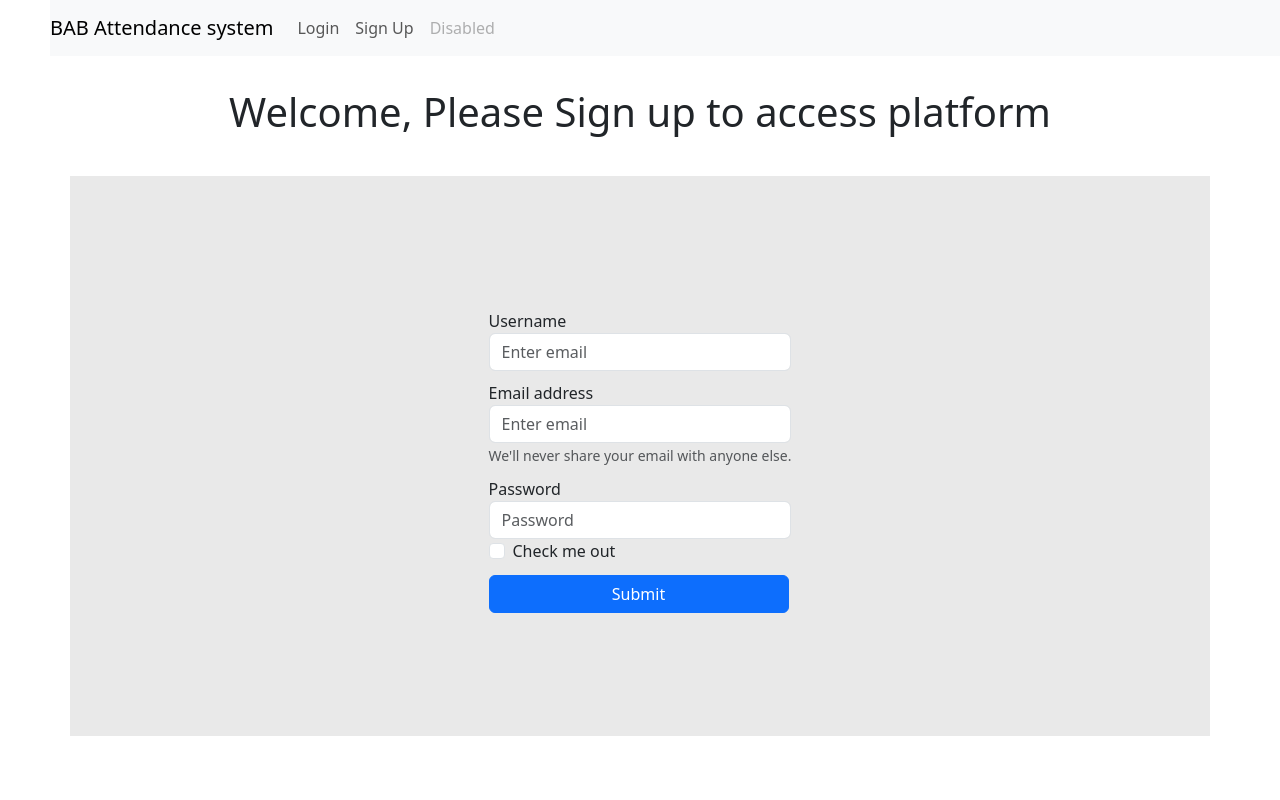
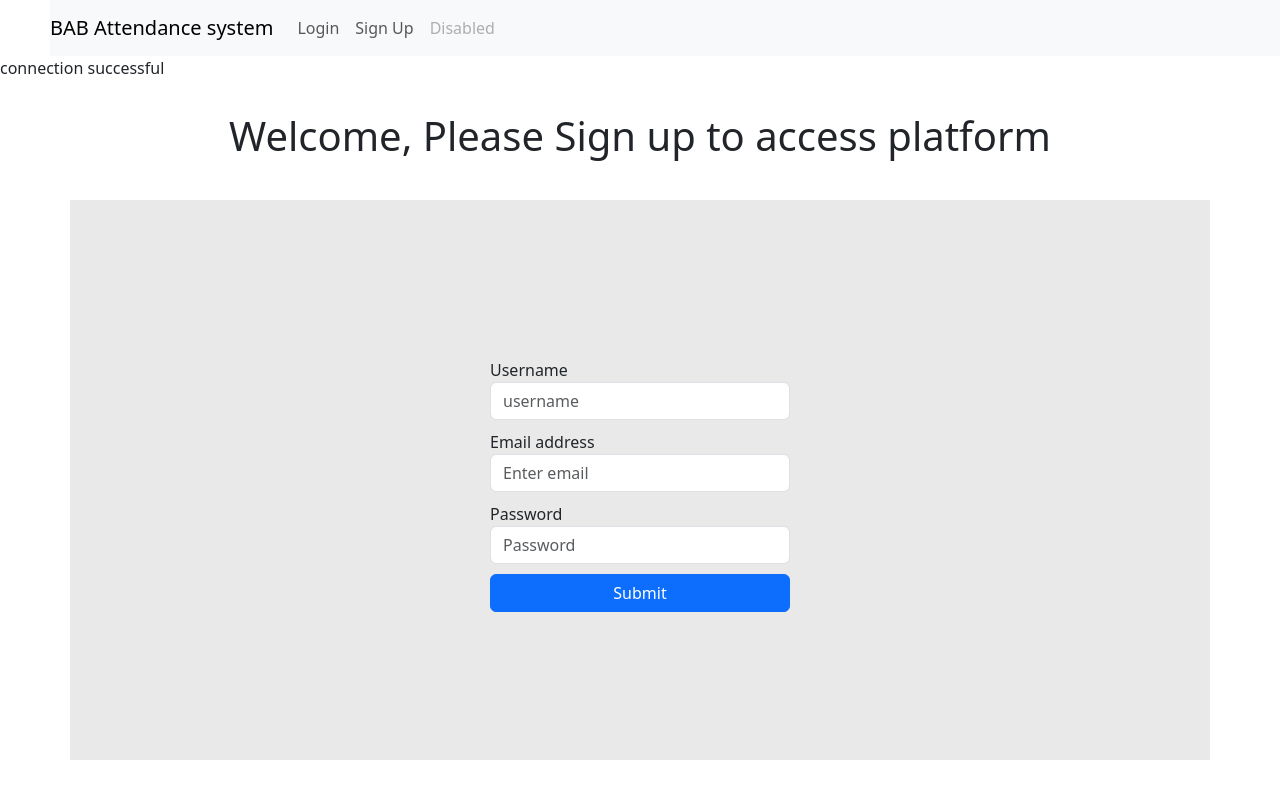
Before and after one commit to AhmedMakhlooqDev/php_BAB_test, a PHP site: page /register.php in a window 1280 px wide. Run offline with PHP 8.4, Linux system fonts and the light colour scheme.

Commit message:
database changes and bug fixing

```diff
--- a/CSS/header.css
+++ b/CSS/header.css
@@ -1,7 +1,3 @@
 .navbar {
     margin-left: 50px;
 }
-
-body{
-    background-color: aqua;
-}
--- a/css/register.css
+++ b/css/register.css
@@ -10,9 +10,7 @@
     background-color: rgb(233, 233, 233);
 
 }
-body{
-    margin: auto;
-}
+
 .form-group{
     margin-top: 10px;
 }
--- a/database.php
+++ b/database.php
@@ -3,9 +3,10 @@
 
 //database credentials
 $host = "localhost";
-$dbname = "bab_employee_attendance_system";
 $username = "root";
 $password = "";
+$dbname = "bab_employee_attendance_system";
+
 
 //MYSQLI initiation
 $mysqli = new mysqli(hostname: $host,
@@ -18,8 +19,8 @@ $mysqli = new mysqli(hostname: $host,
 if($mysqli->connect_errno){
     die("Connection Error: " . $mysqli->connect_error);
 }
-// elseif($mysqli){
-//     echo "connection successful";
-// }
+elseif($mysqli){
+    echo "connection successful";
+}
 
 return $mysqli;
--- a/interface/login.php
+++ b/interface/login.php
@@ -2,6 +2,9 @@
 include '../header.php';
 include '../database.php';
 
+if(isset($_POST['submit'])){
+
+}
 
 ?>
 
--- a/interface/register.php
+++ b/interface/register.php
@@ -1,8 +1,7 @@
 <?php
 
 include '../header.php';
-require "../database.php";
-
+include '../database.php';
 
 //if the submit button has been clicked
 if (isset($_POST['submit'])) {
@@ -11,32 +10,17 @@ if (isset($_POST['submit'])) {
     $email = $_POST['email'];
     $password = $_POST['password'];
 
-    $sqlQuery = "INSERT INTO users (username, password, email, user_type) VALUES ('$name','$password','$email','user')";
+    $sqlQuery = "insert into `users` (username, password, email, user_type) values ('$name','$password','$email','user')";
 
-    //prepare sql statement securly
-    $stmt = $mysqli->stmt_init();
+    $result=mysqli_query($mysqli,$sqlQuery);
 
-    if (!$stmt->prepare($sqlQuery)) {
-        die("SQL error: " . $mysqli->error);
+    if($result){
+        echo "Data inserted successfuly";
     }
-
-    if ($result) {
-        echo "data inserted successfully";
-    } else {
+    else{
         die(mysqli_error($mysqli));
     }
 
-    $stmt->bind_param("sss", $_POST["username"], $_POST["password"], $_POST["email"]);
-
-
-    if ($stmt->execute()) {
-        //redirect to page
-        header("Location: redirect.php");
-        exit;
-    } else {
-
-        die($mysqli->error . " " . $mysqli->errno);
-    }
 }
 
 ?>
@@ -65,22 +49,19 @@ if (isset($_POST['submit'])) {
         <form method="post">
             <div class="form-group">
                 <label for="exampleInputEmail1">Username</label>
-                <input type="text" class="form-control" id="exampleInputEmail1" aria-describedby="emailHelp" placeholder="Enter email" name="username">
+                <input type="text" class="form-control"  aria-describedby="emailHelp" placeholder="username" name="username">
             </div>
 
             <div class="form-group">
                 <label for="exampleInputEmail1">Email address</label>
-                <input type="email" class="form-control" id="exampleInputEmail1" aria-describedby="emailHelp" placeholder="Enter email" name="email">
-                <small id="emailHelp" class="form-text text-muted">We'll never share your email with anyone else.</small>
+                <input type="email" class="form-control" aria-describedby="emailHelp" placeholder="Enter email" name="email">
             </div>
+
             <div class="form-group">
                 <label for="exampleInputPassword1">Password</label>
-                <input type="password" class="form-control" id="exampleInputPassword1" placeholder="Password" name="password">
+                <input type="password" class="form-control" placeholder="Password" name="password">
             </div>
-            <div class="form-check">
-                <input type="checkbox" class="form-check-input" id="exampleCheck1">
-                <label class="form-check-label" for="exampleCheck1">Check me out</label>
-            </div>
+
             <button type="submit" class="btn btn-primary">Submit</button>
         </form>
     </div>
```
